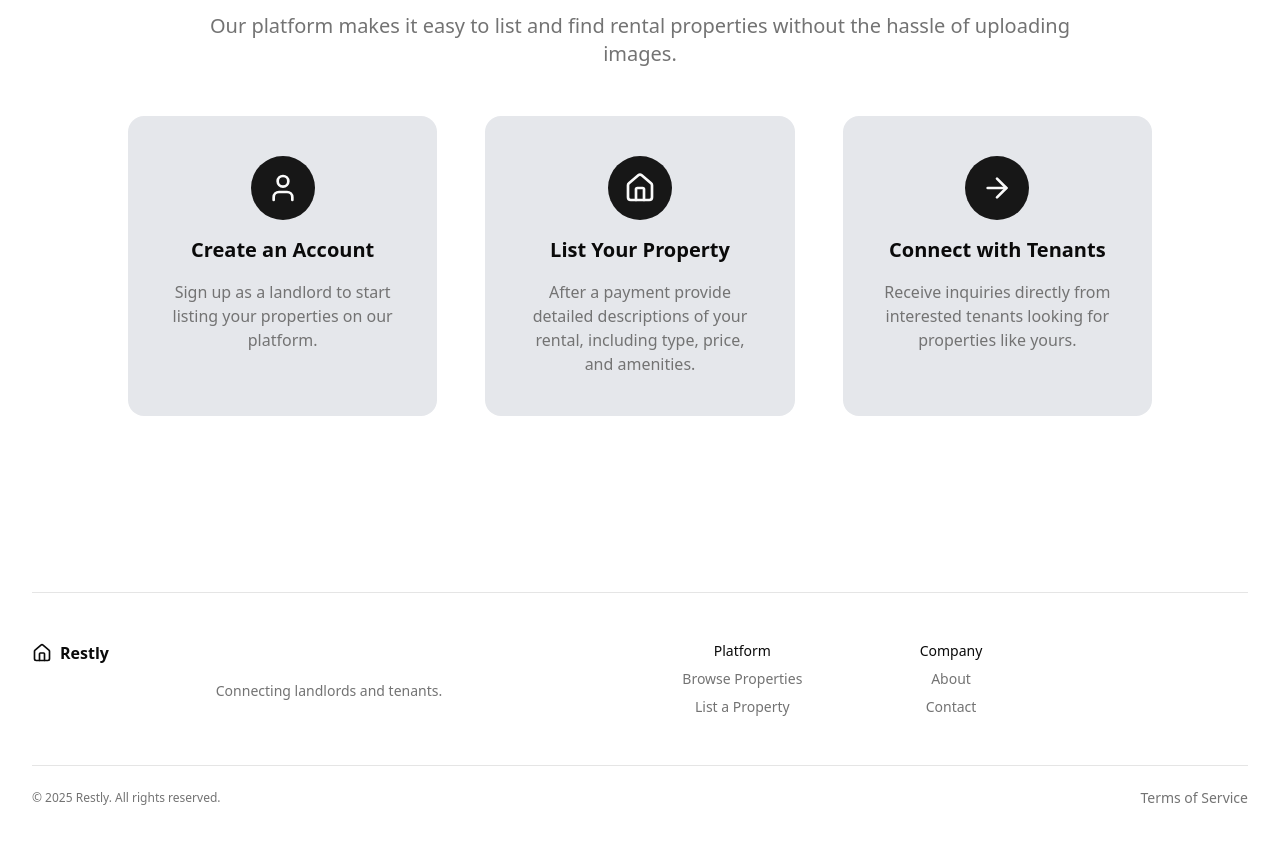
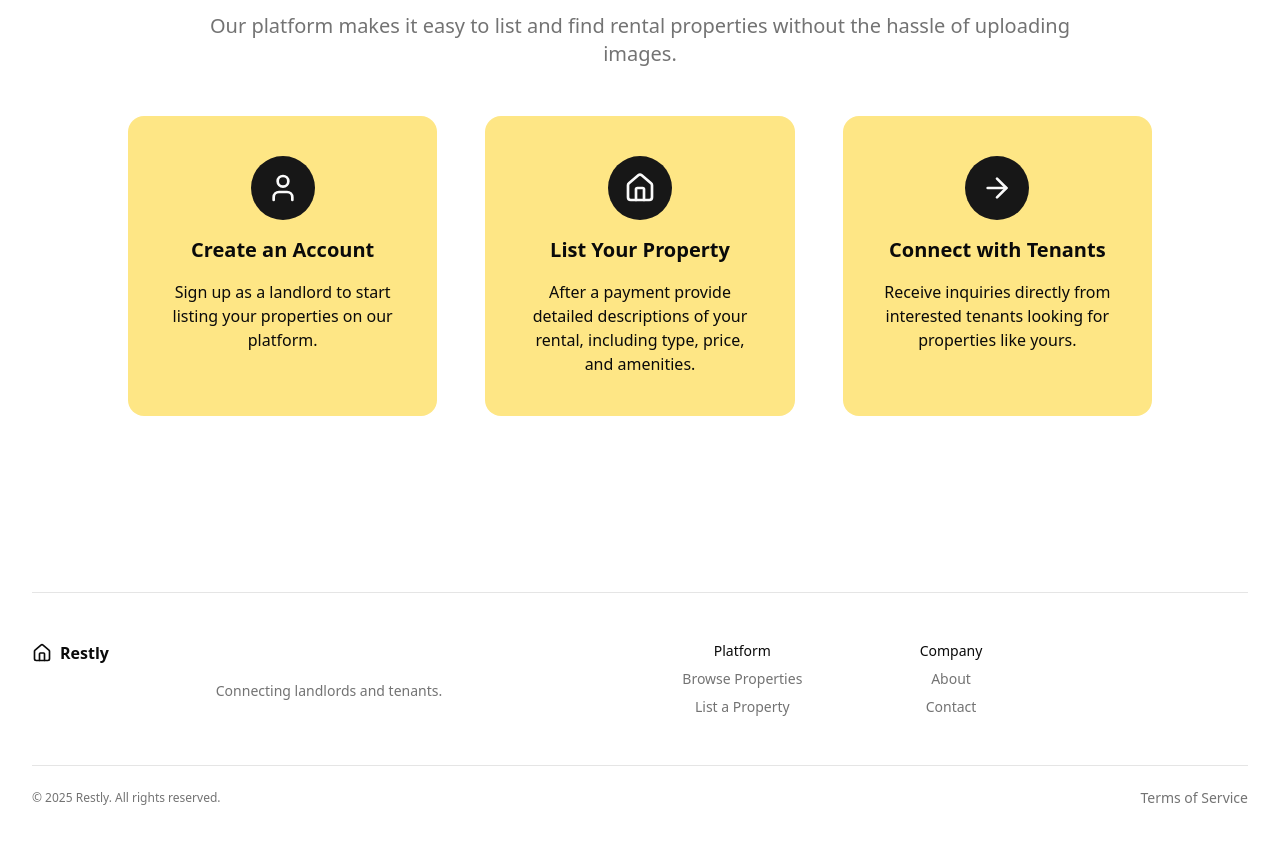
Before and after one commit to whoIsImai/Restly, a React (Vite) app: page / in a window 1280 px wide. Shown: the part 990-1834 px from the top of the page. Built offline with nearby package versions, Linux system fonts and the light colour scheme.

Commit message:
chnaged the UI

```diff
--- a/src/pages/Home.tsx
+++ b/src/pages/Home.tsx
@@ -59,30 +59,30 @@ export default function HomePage() {
               </div>
             </div>
             <div className="mx-auto grid max-w-5xl grid-cols-1 gap-6 py-12 md:grid-cols-3 md:gap-12">
-              <div className="flex flex-col items-center space-y-4 text-center p-10 bg-gray-200 rounded-2xl">
+              <div className="flex flex-col items-center space-y-4 text-center p-10 bg-amber-200 rounded-2xl">
                 <div className="flex h-16 w-16 items-center justify-center rounded-full bg-primary text-primary-foreground">
                   <User className="h-8 w-8" />
                 </div>
                 <h3 className="text-xl font-bold">Create an Account</h3>
-                <p className="text-muted-foreground">
+                <p>
                   Sign up as a landlord to start listing your properties on our platform.
                 </p>
               </div>
-              <div className="flex flex-col items-center space-y-4 text-center p-10 bg-gray-200 rounded-2xl">
+              <div className="flex flex-col items-center space-y-4 text-center p-10 bg-amber-200 rounded-2xl">
                 <div className="flex h-16 w-16 items-center justify-center rounded-full bg-primary text-primary-foreground">
                   <Home className="h-8 w-8" />
                 </div>
                 <h3 className="text-xl font-bold">List Your Property</h3>
-                <p className="text-muted-foreground">
+                <p>
                   After a payment provide detailed descriptions of your rental, including type, price, and amenities.
                 </p>
               </div>
-              <div className="flex flex-col items-center space-y-4 text-center p-10 bg-gray-200 rounded-2xl">
+              <div className="flex flex-col items-center space-y-4 text-center p-10 bg-amber-200 rounded-2xl">
                 <div className="flex h-16 w-16 items-center justify-center rounded-full bg-primary text-primary-foreground">
                   <ArrowRight className="h-8 w-8" />
                 </div>
                 <h3 className="text-xl font-bold">Connect with Tenants</h3>
-                <p className="text-muted-foreground">
+                <p>
                   Receive inquiries directly from interested tenants looking for properties like yours.
                 </p>
               </div>
```
